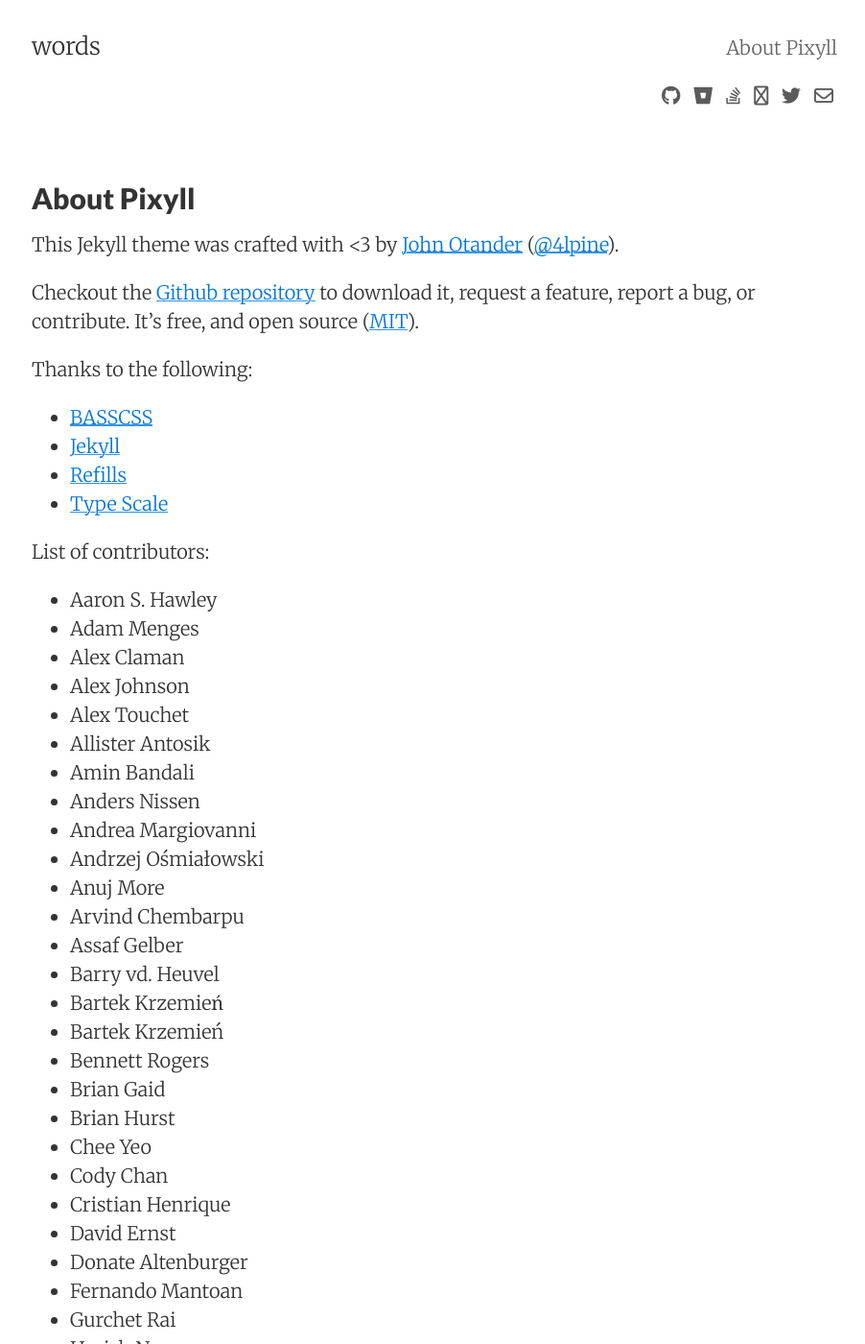
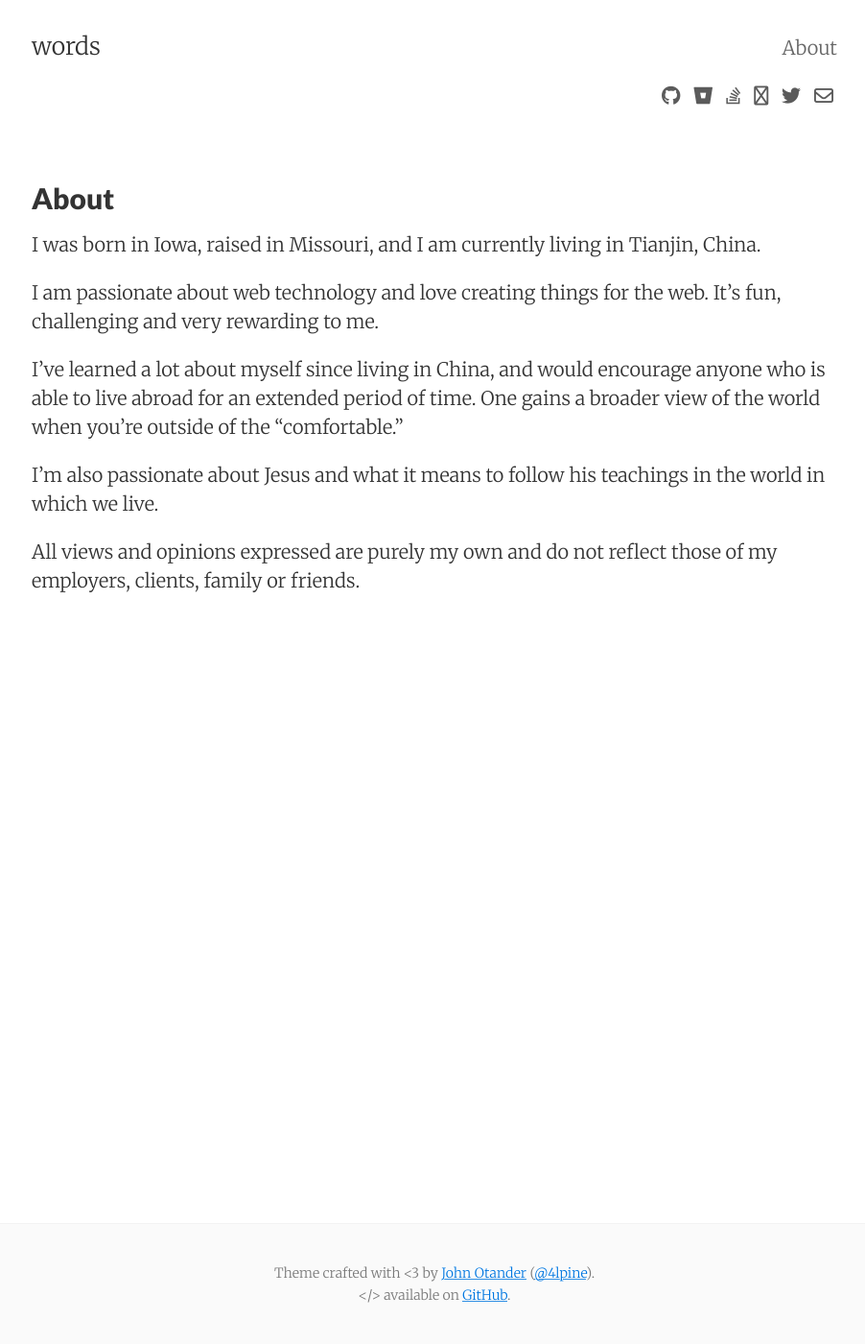
Before and after one commit to grantholle/words, a Jekyll site: the page built from about.md, in a window 1280 px wide and 1400 px high. Shown: the whole window at 96% size, without its empty margins (187-1089 px from the left). Built offline with Jekyll 4.4.1, drawn with Linux system fonts in a browser that asks for light colours; nearby versions of some CDN libraries; some of the changed text lies outside the part shown.

Commit message:
Update about

```diff
--- a/about.md
+++ b/about.md
@@ -1,87 +1,16 @@
 ---
 layout: page
-title: About Pixyll
+title: About
 permalink: /about/
 tags: about
 ---
 
-This Jekyll theme was crafted with <3 by [John Otander](http://johnotander.com)
-([@4lpine](https://twitter.com/4lpine)).
+I was born in Iowa, raised in Missouri, and I am currently living in Tianjin, China.
 
-Checkout the [Github repository](https://github.com/johnotander/pixyll) to download it,
-request a feature, report a bug, or contribute. It's free, and open source
-([MIT](http://opensource.org/licenses/MIT)).
+I am passionate about web technology and love creating things for the web. It's fun, challenging and very rewarding to me.
 
-Thanks to the following:
+I've learned a lot about myself since living in China, and would encourage anyone who is able to live abroad for an extended period of time. One gains a broader view of the world when you're outside of the "comfortable."
 
-* [BASSCSS](http://basscss.com)
-* [Jekyll](http://jekyllrb.com)
-* [Refills](http://refills.bourbon.io/)
-* [Type Scale](http://type-scale.com/)
+I'm also passionate about Jesus and what it means to follow his teachings in the world in which we live.
 
-List of contributors:
-
-- Aaron S. Hawley
-- Adam Menges
-- Alex Claman
-- Alex Johnson
-- Alex Touchet
-- Allister Antosik
-- Amin Bandali
-- Anders Nissen
-- Andrea Margiovanni
-- Andrzej Ośmiałowski
-- Anuj More
-- Arvind Chembarpu
-- Assaf Gelber
-- Barry vd. Heuvel
-- Bartek Krzemień
-- Bartek Krzemień
-- Bennett Rogers
-- Brian Gaid
-- Brian Hurst
-- Chee Yeo
-- Cody Chan
-- Cristian Henrique
-- David Ernst
-- Donate Altenburger
-- Fernando Mantoan
-- Gurchet Rai
-- Harish Narayanan
-- Jehan Tremback
-- Jiaxi Gu (Isaac)
-- John Otander
-- Jordan Danielewski
-- Josh Buxton
-- Kirill Kulikov
-- Kyle Maxwell
-- Marta Sztybor
-- Martin Wagner
-- Matthew Graybosch
-- Maxim Tsoy
-- Mete Balci
-- Mike Lloyd
-- Mikhail Grachev
-- mindwind
-- Nick Rakochy
-- Nikolay Georgiev
-- Oliver Hamlet
-- Onur (e0i)
-- Praveer Gupta
-- Rassol (Karmeye)
-- Ricky Han
-- Roberto Pesando
-- Ryan Jacobs
-- Scott Martin
-- Selim Eren Bekçe
-- Shruti Rijhwani
-- Steef Hegeman
-- Tehmasp Chaudhri
-- Thomas Galvin
-- Timothy Gu
-- Tom Kraak
-- Vishnu Ks
-- Vladislav Arbatov
-- Yaroslav Yadrishnikov
-- Yee Chie Tu
-- Yeou Chien
+All views and opinions expressed are purely my own and do not reflect those of my employers, clients, family or friends.
```
